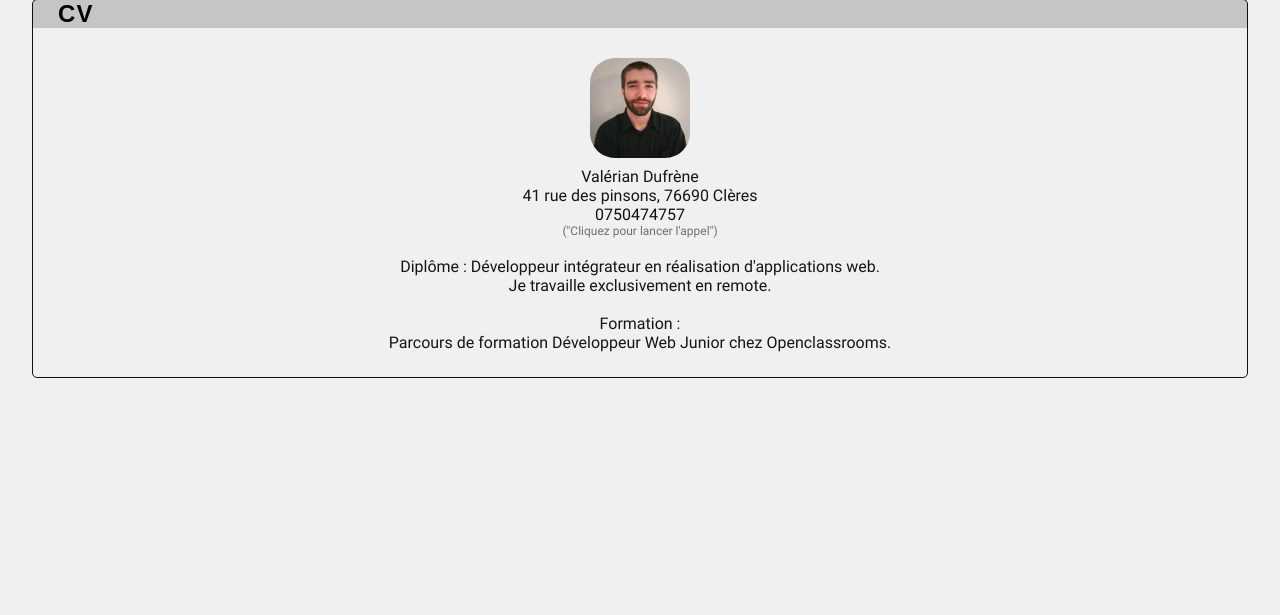
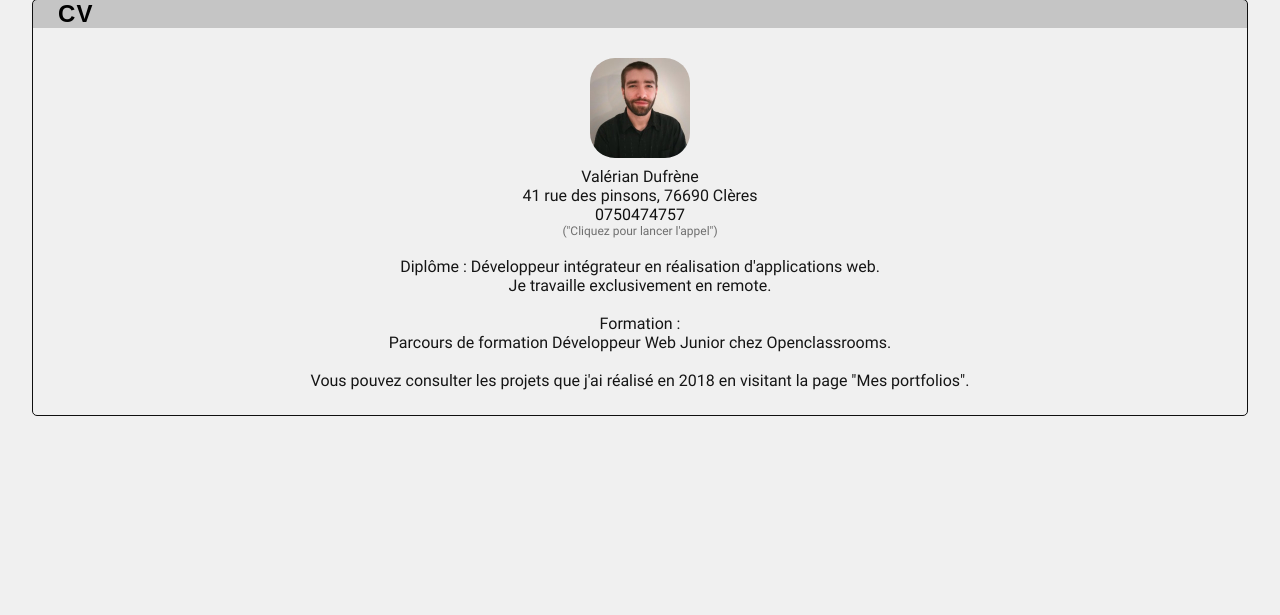
Before and after one commit to valros76/ProPortfolio1, a PHP site: page /views/pages/cv.php in a window 1280 px wide. Shown: the part 101-716 px from the top of the page. Run offline with PHP 8.4, Linux system fonts and the light colour scheme; some web fonts are replaced.

Commit message:
Line added in Mon CV

```diff
--- a/views/pages/cv.php
+++ b/views/pages/cv.php
@@ -32,7 +32,8 @@
                 Diplôme : Développeur intégrateur en réalisation d'applications web.<br/>
                 Je travaille exclusivement en remote.<br/><br/>
                 Formation :<br/>
-                Parcours de formation Développeur Web Junior chez Openclassrooms.<br/>
+                Parcours de formation Développeur Web Junior chez Openclassrooms.<br/><br/>
+                Vous pouvez consulter les projets que j'ai réalisé en 2018 en visitant la page "Mes portfolios".
             </p>
         </article>
     </section>
```
